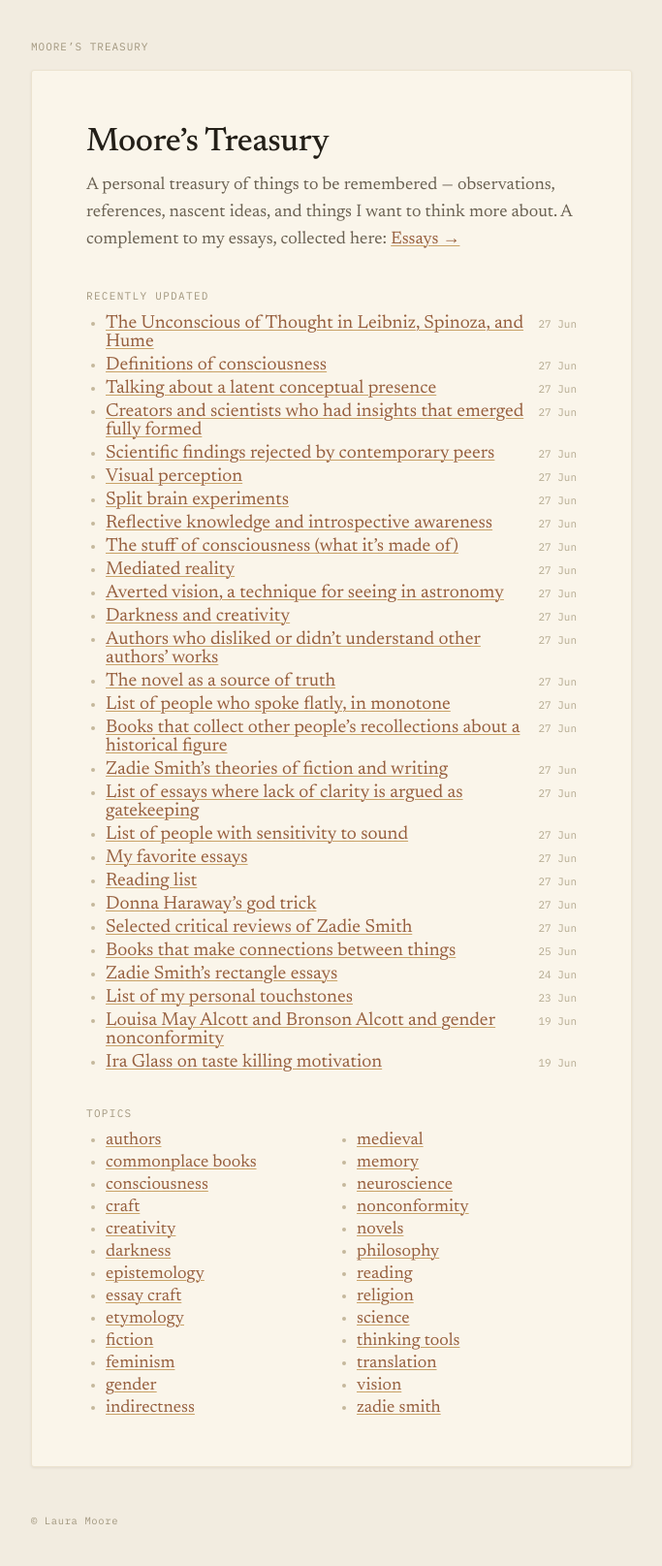
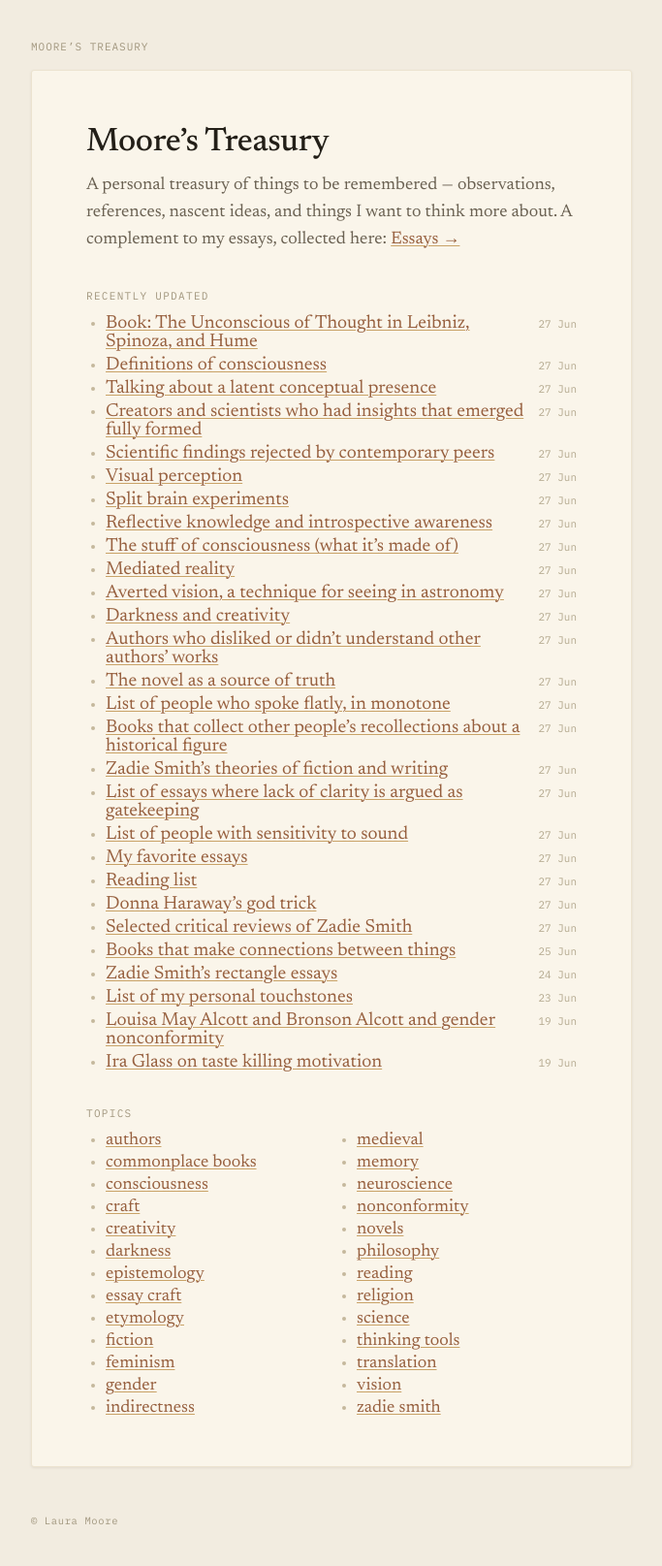
Before and after one commit to lauramoorewrites-del/treasury, a Jekyll site: the page built from index.md, in a window 1280 px wide. Shown: the whole page at 97% size, without its empty margins (298-981 px from the left). Built offline with Jekyll 4.4.1, drawn with Linux system fonts in a browser that asks for light colours.

Commit message:
Prepend Book: to Unconscious of Thought entry title
Co-Authored-By: Claude Opus 4.6 (1M context) <noreply@anthropic.com>

```diff
--- a/index.md
+++ b/index.md
@@ -3,7 +3,7 @@ layout: home
 title: "Moore’s Treasury"
 intro: "A personal treasury of things to be remembered — observations, references, nascent ideas, and things I want to think more about. A complement to my essays, collected here:"
 recent:
-  - title: "The Unconscious of Thought in Leibniz, Spinoza, and Hume"
+  - title: "Book: The Unconscious of Thought in Leibniz, Spinoza, and Hume"
     url: "/the-unconscious-of-thought/"
     date: "27 Jun"
   - title: "Definitions of consciousness"
```
Also changed, not shown: _pages/the-unconscious-of-thought.md (+1 -1 lines).
